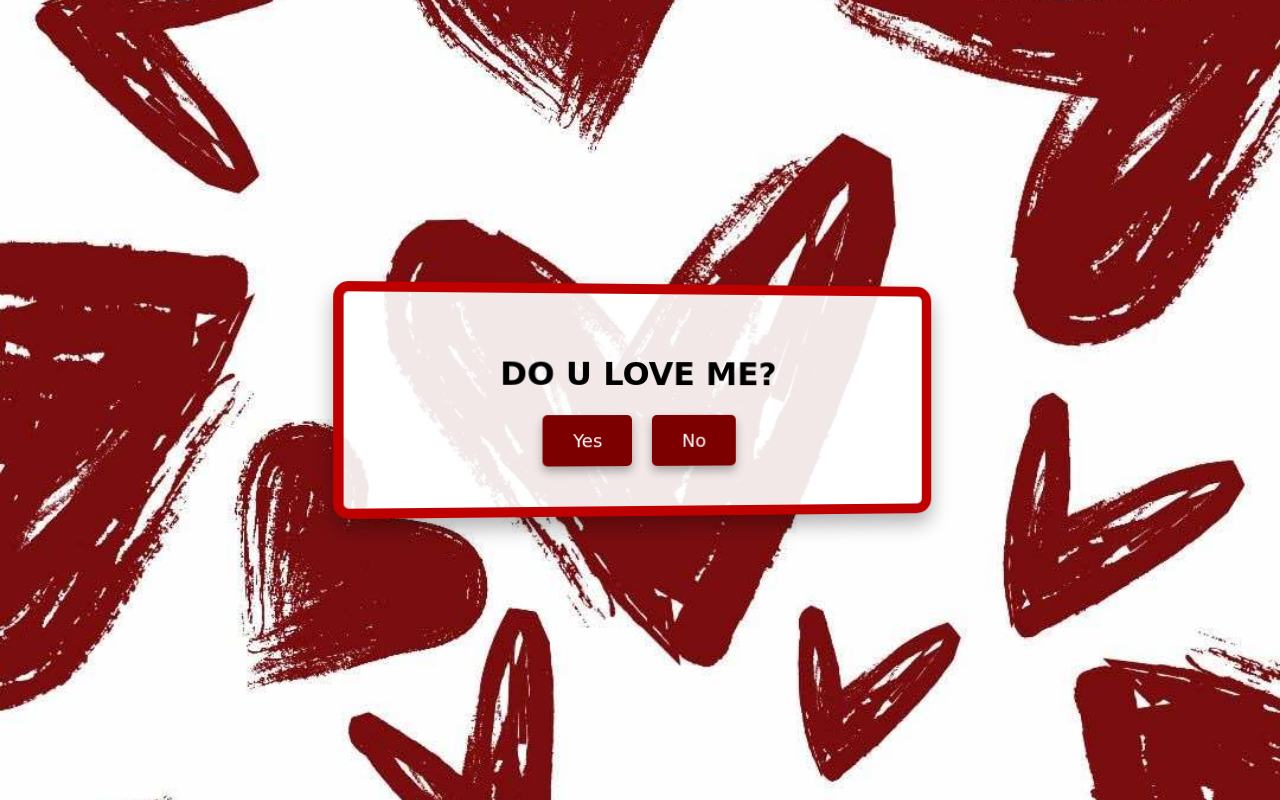
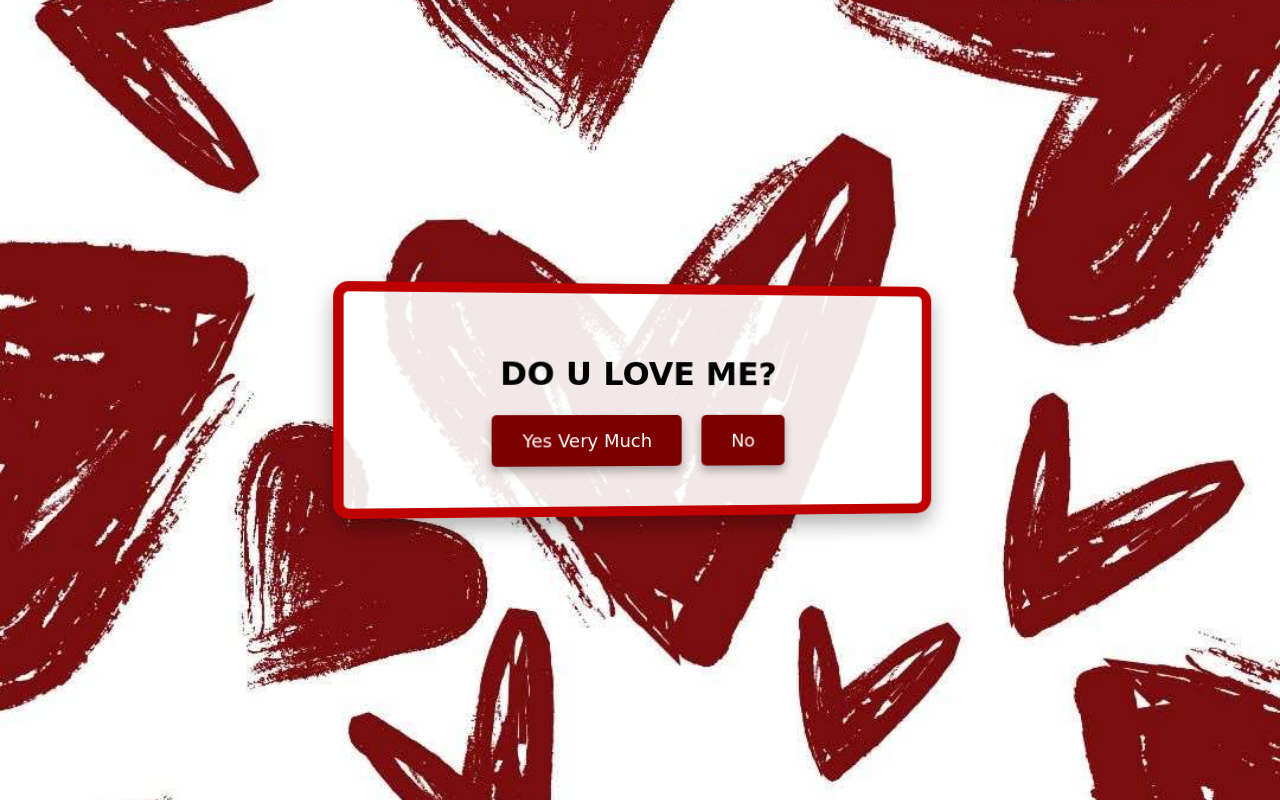
Before and after one commit to BoussahaMeiriem/LoveSite, a plain HTML site: page index.html in a window 1280 px wide. Both pictures are taken after a click on the button "Press To Test". Drawn offline with Linux system fonts and the light colour scheme.

Commit message:
Update index.html

```diff
--- a/index.html
+++ b/index.html
@@ -85,7 +85,7 @@
             document.getElementById('welcomeContainer').innerHTML = `
                 <h1>DO U LOVE ME?</h1>
                 <div class="button-container">
-                    <button id="yesButton">Yes</button>
+                    <button id="yesButton">Yes Very Much</button>
                     <button id="noButton">No</button>
                 </div>
             `;
```
